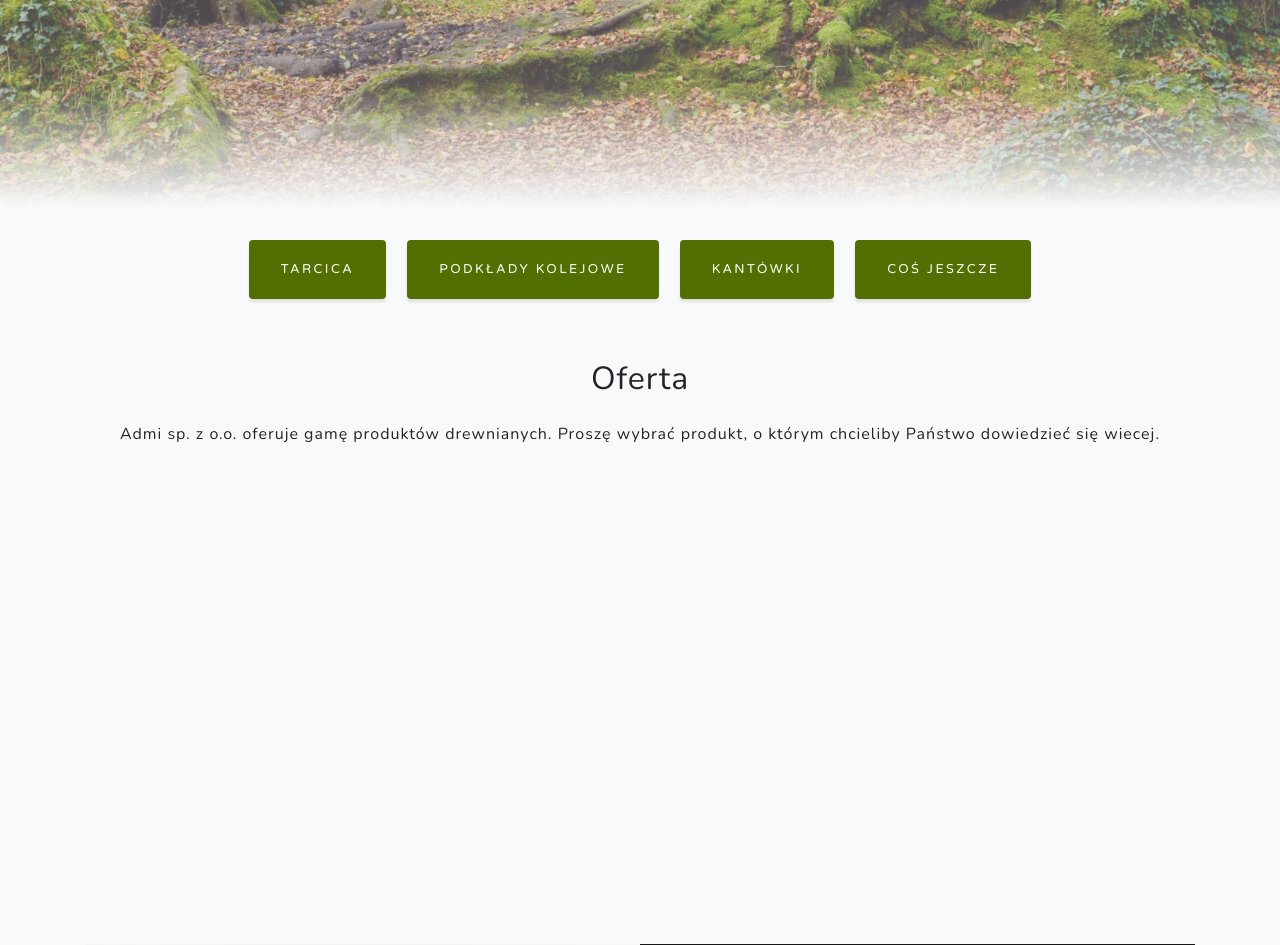
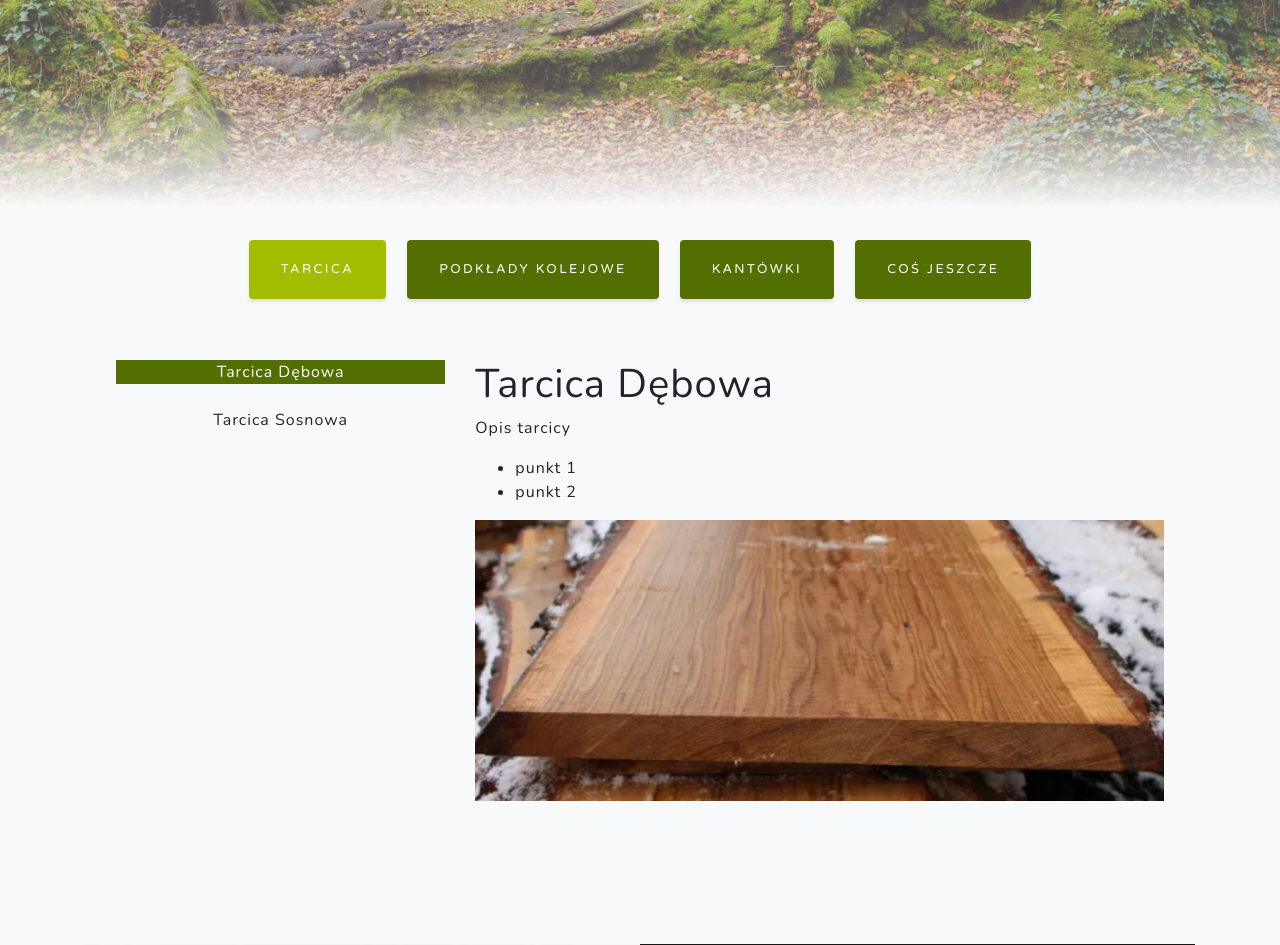
Before and after one commit to Marosek88/admi, a Django app: template templates/website/index.html in a window 1280 px wide. Shown: the part 592-1537 px from the top of the page. Run offline with Django 3.2, Linux system fonts and the light colour scheme; the template is opened without the code that fills it, so the values that code supplies are empty; some libraries are stand-ins or nearby versions.

Commit message:
male poprawki

```diff
--- a/templates/website/offer.html
+++ b/templates/website/offer.html
@@ -3,7 +3,7 @@
 <section id="about" class="about-section bg-light">
     <div class="container">
         <div class="about-section-menu">
-            <a class="btn btn-primary mx-2 js-scroll-trigger" id="b1" href="#about">
+            <a class="btn btn-primary mx-2 js-scroll-trigger btn-active" id="b1" href="#about">
           Tarcica
         </a>
             <a class="btn btn-primary mx-2 js-scroll-trigger" id="b2" href="#about">
@@ -19,15 +19,9 @@
         <div class="row about-section-content">
             <div class="col-12 mx-auto" id="offer">
 
-                <!-- Choose -->
-                <div class="offer">
-                    <h2 class="mb-4 text-center">Oferta</h2>
-                    <p class="text-center">Admi sp. z o.o. oferuje gamę produktów drewnianych. Proszę wybrać produkt, o którym chcieliby Państwo dowiedzieć się wiecej.</p>
-                </div>
-
                 <!-- Tarcica -->
 
-                <div class="container offer invisible" id="offer1">
+                <div class="container offer" id="offer1">
                     <div class="row">
                         <div class="col-12 col-md-4 text-center">
                             <div class="select-item1 select-item-active my-auto" id="submenu1a">Tarcica Dębowa</div><br>
```
